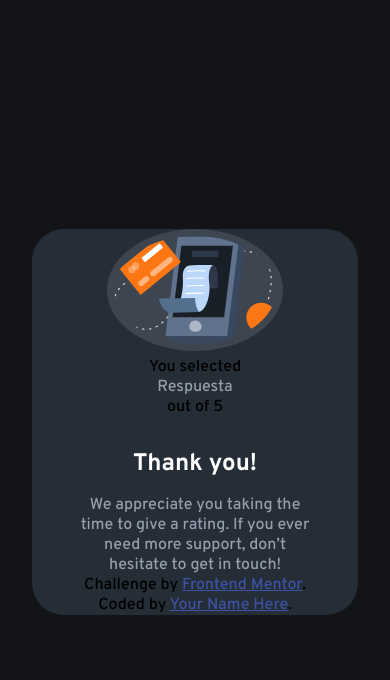
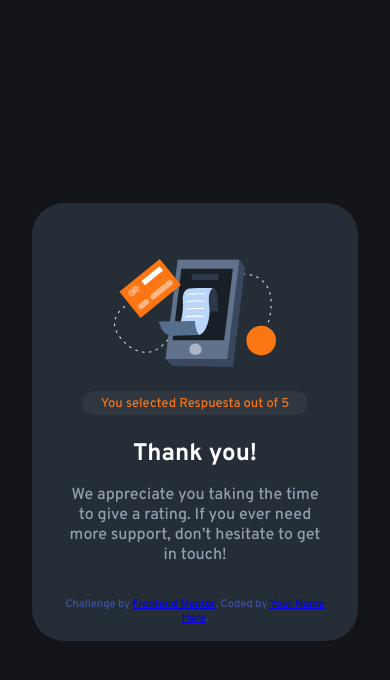
Before and after one commit to Arm4nd7/interactive-rating-component, a plain HTML site: page src/index.html in a window 390 px wide. Both pictures are taken after a click on the button "SUBMIT". Drawn offline with Linux system fonts and the light colour scheme.

Commit message:
puliendo mobil responsive

```diff
--- a/src/styles.css
+++ b/src/styles.css
@@ -18,18 +18,56 @@ html {
 
 body {
     display: block;
-    margin: 0rem 25rem 0rem 25rem;
+    margin: 0rem 35rem 0rem 35rem;
     padding: 0rem 3rem 0rem 3rem;
     border-radius: 2rem;
     max-width: 375vw;
     background-color: hsl(213, 19%, 18%);
 }
 
+/* empieza secciones */
+
 header {
     display: flex;
+    /* display: none; */
     flex-direction: column;
     text-align: left;
     padding: 3rem 0rem 2rem 0rem;
+}
+
+.header {
+    display: flex;
+    flex-direction: column;
+    text-align: center;
+    justify-content: center;
+    align-items: center;
+    padding: 3rem 0rem 0rem 0rem;
+}
+
+.rating {
+    display: grid;
+    /* display: none; */
+    grid-template-areas: "form";
+    grid-template-columns: 1fr;
+}
+
+.answer {
+    /* display: grid; */
+    display: none;
+    grid-template-areas: "form";
+    justify-content: center;
+    align-items: center;
+    text-align: center;
+    grid-template-columns: 1fr;
+    /* padding: 3rem; */
+}
+
+/* termina secciones */
+
+.answer img {
+
+    background-color: transparent;
+    border-radius: 0;
 }
 
 img {
@@ -43,15 +81,36 @@ h2 {
     padding: 2rem 0rem 1rem 0rem;
 }
 
+.answer h2 {
+    margin-bottom: 1rem;
+    padding: 0rem;
+}
+
+.header .rating-response {
+    display: flex;
+    justify-content: center;
+    text-align: center;
+    align-items: center;
+    background-color: hsla(217, 12%, 63%, 0.085);
+    border-radius: 5rem;
+    font-size: small;
+    margin: 1rem 0rem 1.5rem 0rem;
+    padding: 0.3rem 0.8rem 0.2rem 0.8rem;
+    color: hsl(25, 97%, 53%);
+    width: 200px;
+    gap: 0.2rem;
+}
+
+.header .rating-response .respuesta {
+
+    color: hsl(25, 97%, 53%);
+}
+
 p {
     color: hsl(217, 12%, 63%);
 }
 
-main {
-    display: grid;
-    grid-template-areas: "form";
-    grid-template-columns: 1fr;
-}
+
 
 form {
     display: flex;
@@ -61,7 +120,7 @@ form {
     text-align: center;
 }
 
-main form div {
+.rating form div {
     display: flex;
     justify-content: center;
     align-items: center;
@@ -75,24 +134,23 @@ main form div {
 }
 
 label {
-    padding: 1rem;
+    padding: 2.2rem;
     border-radius: 8rem;
 }
 
-main form div:hover {
+.rating form div:hover {
     background-color: white;
 }
 
-la .attribution {
+.attribution{
+    margin-top: 2rem;
+    margin-bottom: 1rem;
     font-size: 11px;
     text-align: center;
-}
-
-.attribution a {
     color: hsl(228, 45%, 44%);
 }
 
-button{
+button {
     font-family: "Overpass", sans-serif;
     margin-top: 1.5rem;
     padding: 0.8rem;
@@ -103,17 +161,17 @@ button{
     background-color: hsl(25, 97%, 53%);
 }
 
-button:hover{
+button:hover {
     background-color: white;
 }
 
-@media(min-width: 100px) and (max-width:480px){
-    body{
+@media(min-width: 100px) and (max-width:480px) {
+    body {
         margin: 2rem;
-        padding: 0rem 3rem 0rem 3rem;
+        padding: 0rem 2rem 0rem 2rem;
     }
 
-    form{
+    form {
         justify-content: space-between;
         gap: 15px;
         padding: 0;
@@ -121,13 +179,13 @@ button:hover{
     }
 }
 
-@media(min-width: 481px) and (max-width: 768px){
-    body{
+@media(min-width: 481px) and (max-width: 768px) {
+    body {
         margin: 0rem 7rem 0rem 7rem;
         padding: 0rem 3rem 0rem 3rem;
     }
 
-    form{
+    form {
         justify-content: space-between;
         gap: 15px;
         padding: 0;
@@ -135,17 +193,17 @@ button:hover{
     }
 }
 
-@media(min-width: 769px) and (max-width: 1280px){
-    body{
-        margin: 0rem 7rem 0rem 7rem;
+@media(min-width: 769px) and (max-width: 1280px) {
+    body {
+        margin: 0rem 25rem 0rem 25rem;
         padding: 0rem 3rem 0rem 3rem;
     }
 
-    header{
+    header {
         text-align: center;
     }
 
-    form{
+    form {
         justify-content: space-between;
         gap: 15px;
         padding: 0;
```
